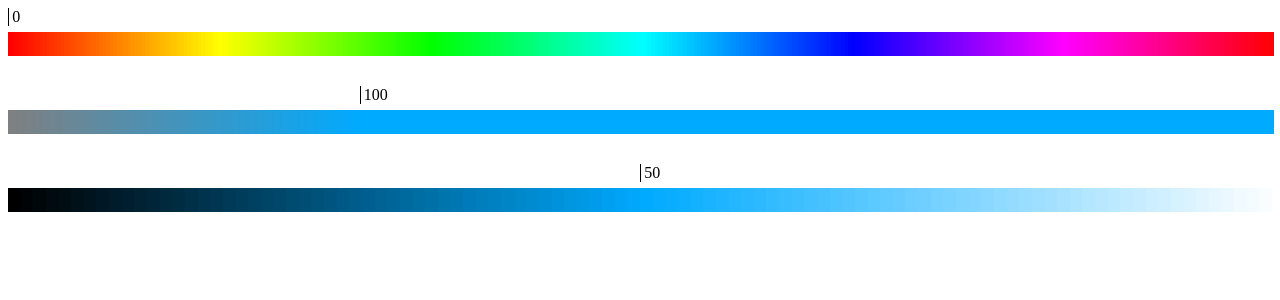
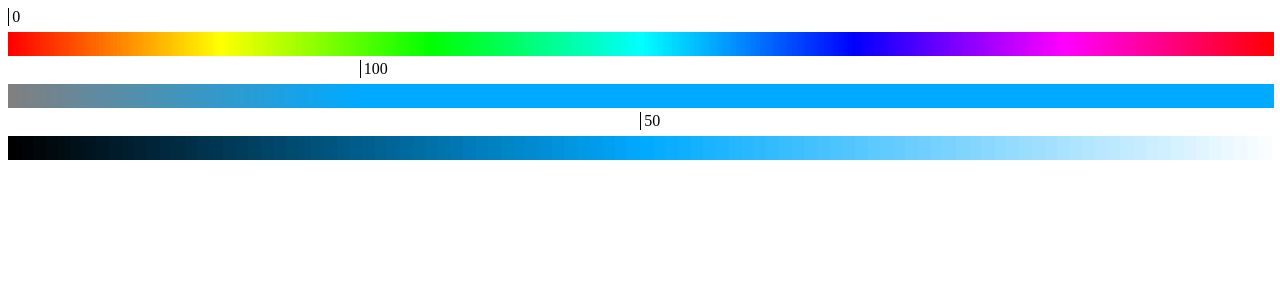
Before and after one commit to tim811223/ReactJS, a React (Vite) app in the folder ch11/1-ColorPicker/: page / in a window 1280 px wide. Shown: the top 300 px of the page. Built offline with nearby package versions, Linux system fonts and the light colour scheme.

Commit message:
ch11-107  新增HSL Componment 來放 [H,S,L]

```diff
--- a/ch11/1-ColorPicker/src/ColorPicker/ColorPicker.scss
+++ b/ch11/1-ColorPicker/src/ColorPicker/ColorPicker.scss
@@ -4,6 +4,7 @@
     display: flex;
     position: relative;
     top: 1.5em;
+    margin-bottom: 1.75em;
     .cell {
       flex-grow: 1;
       height: 1.5em;
--- a/ch11/1-ColorPicker/src/ColorPicker/ColorPicker.tsx
+++ b/ch11/1-ColorPicker/src/ColorPicker/ColorPicker.tsx
@@ -1,23 +1,13 @@
 import "./ColorPicker.scss";
 import { FC } from "react";
-import { H } from "./H";
-import { S } from "./S";
-import { L } from "./L";
+import { HSL } from "./HSL";
 
 export const ColorPicker: FC = () => {
   return (
     <>
       <div>
         <div className="color-picker">
-          <H />
-          <br />
-          <br />
-          <br />
-          <S hue={200} />
-          <br />
-          <br />
-          <br />
-          <L hue={200} />
+          <HSL />
         </div>
       </div>
     </>
--- /dev/null
+++ b/ch11/1-ColorPicker/src/ColorPicker/HSL.tsx
@@ -0,0 +1,19 @@
+import "./ColorPicker.scss";
+import { FC } from "react";
+import { H } from "./H";
+import { S } from "./S";
+import { L } from "./L";
+
+export const HSL: FC = () => {
+  return (
+    <>
+      <div>
+        <div className="color-picker">
+          <H />
+          <S hue={200} />
+          <L hue={200} />
+        </div>
+      </div>
+    </>
+  );
+};
```
